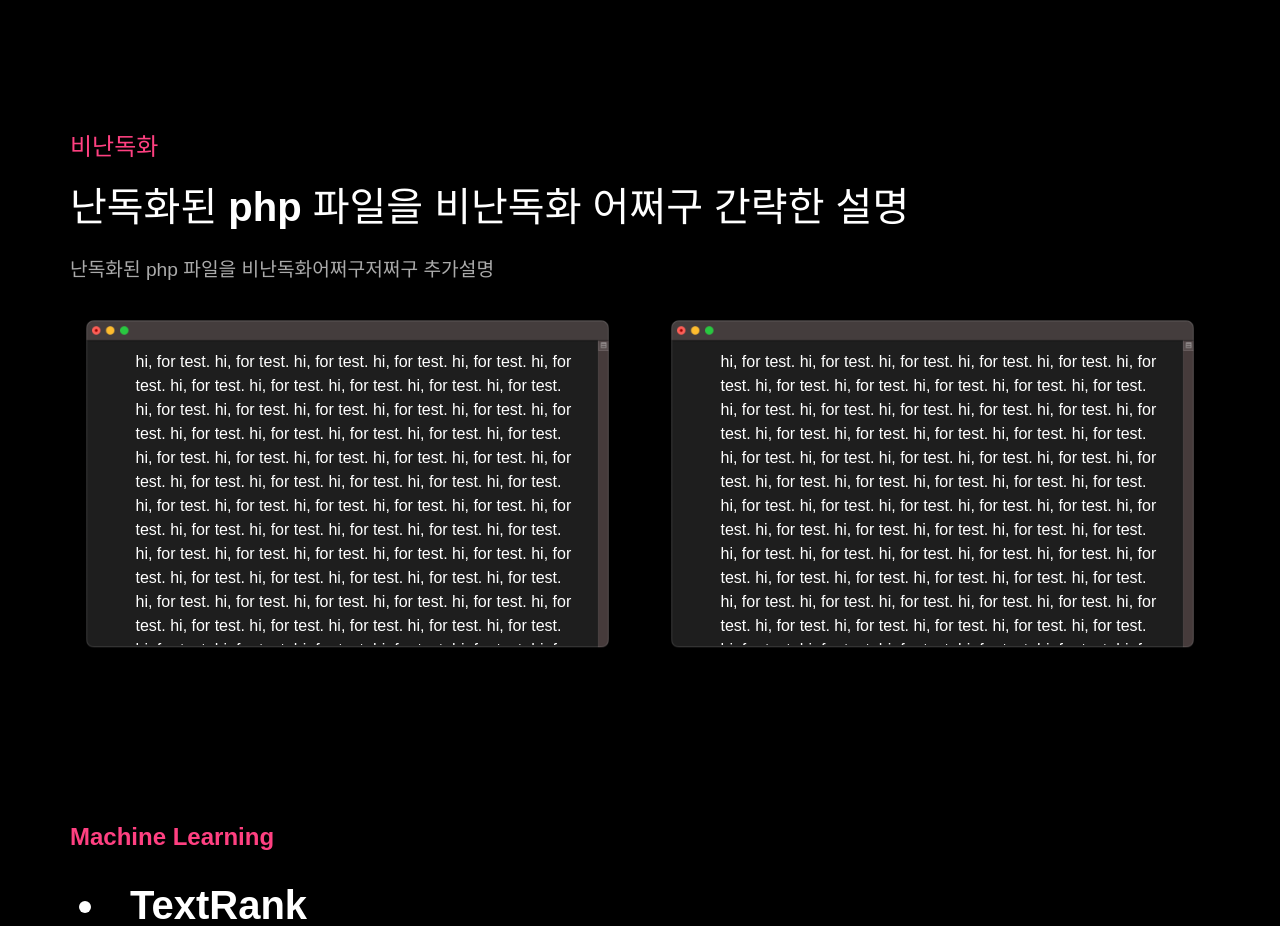
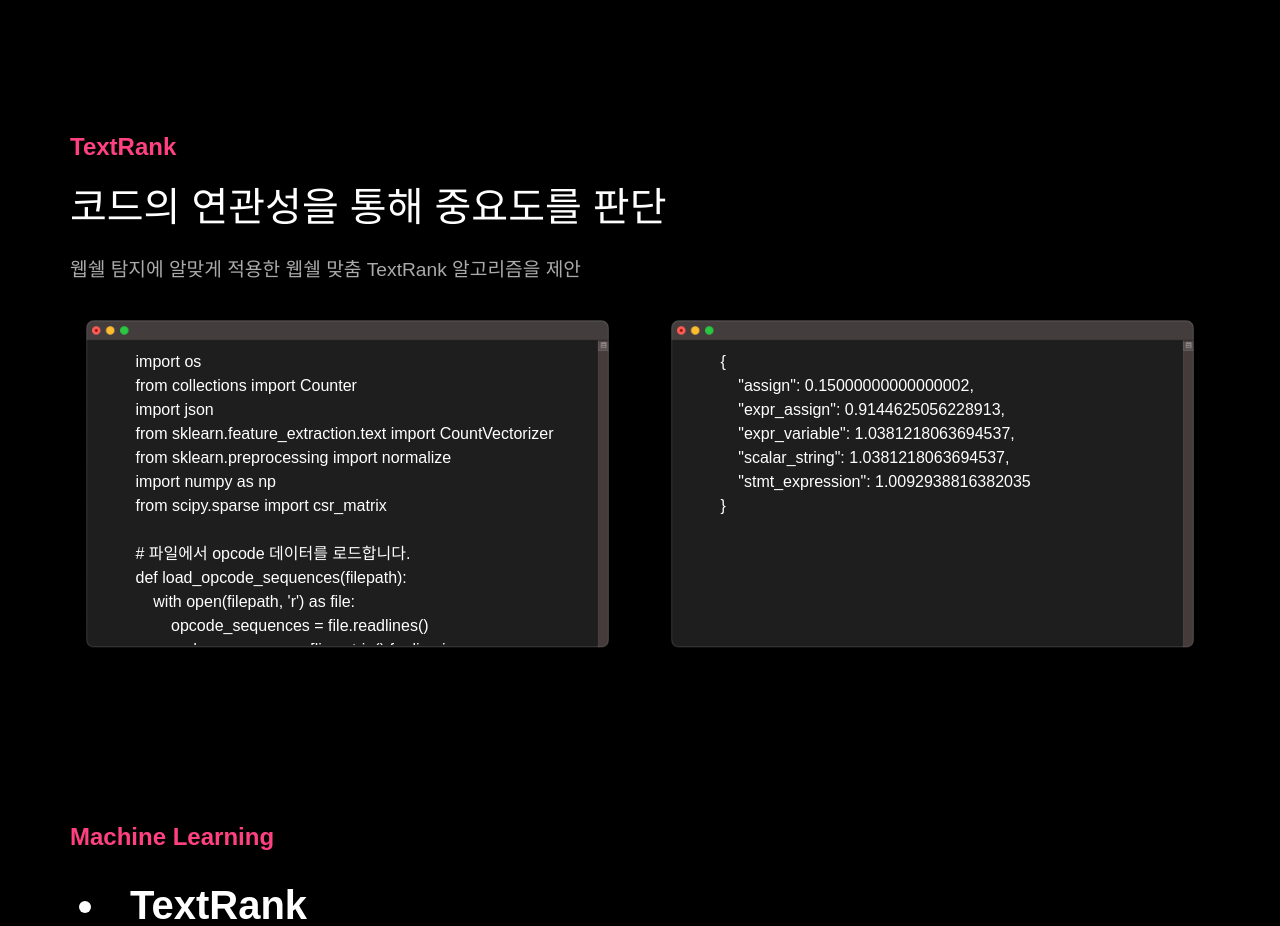
Before and after one commit to PNU-moonjigi/moonjigi-fe, a React (Vite) app: page /process in a window 1280 px wide. Shown: the part 1800-2726 px from the top of the page. Built offline with nearby package versions, Linux system fonts and the light colour scheme.

Commit message:
chore: 과정 페이지의 TextRank 내용 채우기

```diff
--- a/src/page/Process/TextRank.tsx
+++ b/src/page/Process/TextRank.tsx
@@ -5,54 +5,194 @@ const TextRank = () => {
   return (
     <div className={styles.container}>
       <div className={styles.mainSection}>
-        <h2 className={styles.highlight}>비난독화</h2>
+        <h2 className={styles.highlight}>TextRank</h2>
         <h1 className={styles.title}>
-          난독화된 php 파일을 비난독화 어쩌구 간략한 설명
+          코드의 연관성을 통해 중요도를 판단
         </h1>
         <p className={styles.subtitle}>
-          난독화된 php 파일을 비난독화어쩌구저쩌구 추가설명
+          웹쉘 탐지에 알맞게 적용한 웹쉘 맞춤 TextRank 알고리즘을 제안
         </p>
       </div>
       <div className={styles.terminalSection}>
         <ImageWithText>
-          hi, for test. hi, for test. hi, for test. hi, for test. hi, for test.
-          hi, for test. hi, for test. hi, for test. hi, for test. hi, for test.
-          hi, for test. hi, for test. hi, for test. hi, for test. hi, for test.
-          hi, for test. hi, for test. hi, for test. hi, for test. hi, for test.
-          hi, for test. hi, for test. hi, for test. hi, for test. hi, for test.
-          hi, for test. hi, for test. hi, for test. hi, for test. hi, for test.
-          hi, for test. hi, for test. hi, for test. hi, for test. hi, for test.
-          hi, for test. hi, for test. hi, for test. hi, for test. hi, for test.
-          hi, for test. hi, for test. hi, for test. hi, for test. hi, for test.
-          hi, for test. hi, for test. hi, for test. hi, for test. hi, for test.
-          hi, for test. hi, for test. hi, for test. hi, for test. hi, for test.
-          hi, for test. hi, for test. hi, for test. hi, for test. hi, for test.
-          hi, for test. hi, for test. hi, for test. hi, for test. hi, for test.
-          hi, for test. hi, for test. hi, for test. hi, for test. hi, for test.
-          hi, for test. hi, for test. hi, for test. hi, for test. hi, for test.
-          hi, for test. hi, for test. hi, for test. hi, for test. hi, for test.
-          hi, for test. hi, for test. hi, for test. hi, for test. hi, for test.
-          hi, for test. hi, for test. hi, for test. hi, for test. hi, for test.
+          {`import os
+from collections import Counter
+import json
+from sklearn.feature_extraction.text import CountVectorizer
+from sklearn.preprocessing import normalize
+import numpy as np
+from scipy.sparse import csr_matrix
+
+# 파일에서 opcode 데이터를 로드합니다.
+def load_opcode_sequences(filepath):
+    with open(filepath, 'r') as file:
+        opcode_sequences = file.readlines()
+    opcode_sequences = [line.strip() for line in opcode_sequences]
+    return opcode_sequences
+
+# 파일에서 AST 데이터를 로드합니다.
+def load_ast_sequences(filepath):
+    with open(filepath, 'r') as file:
+        ast_sequences = json.load(file)
+    return ast_sequences
+
+# AST 시퀀스에서 nodeType 값을 추출하는 함수입니다.
+def extract_node_types(ast, node_types=None):
+    if node_types is None:
+        node_types = []
+    if isinstance(ast, dict):
+        if 'nodeType' in ast:
+            node_types.append(ast['nodeType'])
+        for key, value in ast.items():
+            extract_node_types(value, node_types)
+    elif isinstance(ast, list):
+        for item in ast:
+            extract_node_types(item, node_types)
+    return node_types
+
+# 빈도수 기반 필터링 함수입니다.
+def frequency_of_use_filtering(seq):
+    total = Counter()
+    for element in seq:
+        counts = Counter(element.split())
+        for item, count in counts.items():
+            total[item] += count
+
+    filtered = []
+    for element in seq:
+        words = element.split()
+        filtered_seq = [word for word in words if total[word] > 10]  # 임계값 조정
+        filtered.append(' '.join(filtered_seq))
+
+    return filtered
+
+def weighted_words_graph(sentences, targets):
+    if not sentences or all(len(s.strip()) == 0 for s in sentences):
+        print("Error: Sentences list is empty or contains only empty strings.")
+        return None, None
+
+    #print(f"Sentences: {sentences}")  # 데이터 확인용 출력
+
+    # CountVectorizer에서 중지어 제거를 하지 않도록 설정
+    cnt = CountVectorizer(stop_words=None)
+
+    try:
+        # 문장에서 단어의 빈도를 카운트합니다.
+        cnt_mat = cnt.fit_transform(sentences)
+    except ValueError as e:
+        print(f"Error during fit_transform: {e}")
+        return None, None
+
+    cnt_mat = normalize(cnt_mat)
+    vocab = cnt.vocabulary_
+
+    # 단어 공출현 그래프 생성
+    words_graph = np.dot(cnt_mat.T, cnt_mat)
+
+    # 특정 단어에 추가 가중치 부여
+    for s in targets:
+        if s in vocab:
+            idx = vocab[s]
+            words_graph[idx, idx] += 0.5
+
+    # 인덱스를 단어로 매핑
+    word_dict = {idx: word for word, idx in vocab.items()}
+
+    return words_graph, word_dict
+
+# 그래프 계산 함수입니다.
+def calculation(graph, damping_factor=0.85):
+    A = graph.copy()
+    matrix_size = A.shape[0]
+
+    for id in range(matrix_size):
+        A[id, id] = 0
+        link_sum = np.sum(A[:, id])
+        if link_sum != 0:
+            A[:, id] /= link_sum
+        A[:, id] *= -damping_factor
+        A[id, id] = 1
+
+    B = (1 - damping_factor) * np.ones(matrix_size)
+
+    ranks = np.linalg.solve(A, B)
+    return {idx: r for idx, r in enumerate(ranks)}
+
+# 여러 파일을 처리하는 함수입니다.
+def process_files(opcode_folder, ast_folder, output_file):
+    # 파일 개수 확인
+    opcode_files = sorted(os.listdir(opcode_folder))
+    ast_files = sorted(os.listdir(ast_folder))
+    print(f"Total Opcode files: {len(opcode_files)}")
+    print(f"Total AST files: {len(ast_files)}")
+
+    result = {}  # 최종 결과를 저장할 딕셔너리
+
+    for opcode_file, ast_file in zip(sorted(os.listdir(opcode_folder)), sorted(os.listdir(ast_folder))):
+        if opcode_file.split('.')[0] == ast_file.split('.')[0]:
+            print(f"Processing {os.path.join(opcode_folder, opcode_file)} and {os.path.join(ast_folder, ast_file)}")
+
+            opcode_sequences = load_opcode_sequences(os.path.join(opcode_folder, opcode_file))
+            ast_sequences = load_ast_sequences(os.path.join(ast_folder, ast_file))
+
+            ast_node_types = extract_node_types(ast_sequences)
+
+            combined_sequences = opcode_sequences + [' '.join(ast_node_types)]
+            filtered_sequences = frequency_of_use_filtering(combined_sequences)
+
+            if not filtered_sequences or all(len(seq.strip()) == 0 for seq in filtered_sequences):
+                print("Warning: Filtered sequences list is empty or only contains empty strings.")
+                continue  # 빈 데이터는 스킵
+
+            sentences = filtered_sequences
+
+            # 단어 빈도에 기반한 타겟 리스트 생성
+            word_freq = Counter(' '.join(sentences).split())
+            targets = [word for word in word_freq.keys() if word_freq[word] > 10]
+
+            # 단어 그래프 생성
+            words_graph, word_dict = weighted_words_graph(sentences, targets)
+
+            if words_graph is None or word_dict is None:
+                print("Warning: words_graph or word_dict is None, skipping this file.")
+                continue  # 빈 그래프는 스킵
+
+            # Sparse matrix로 변환 후 계산
+            try:
+                words_graph_dense = csr_matrix(words_graph).toarray()
+                ranked_words = calculation(words_graph_dense)
+                ranked_words = {word_dict[idx]: score for idx, score in ranked_words.items()}
+
+                # 결과를 JSON 형식으로 저장
+                result[opcode_file.split('.')[0]] = ranked_words
+
+            except ValueError as e:
+                print(f"Error during matrix conversion or calculation: {e}")
+                continue  # 변환 실패 시 스킵
+
+    # 결과를 JSON 파일로 저장
+    with open(output_file, 'w') as json_file:
+        json.dump(result, json_file, indent=4)
+    print(f"Results saved to {output_file}")
+
+# opcode 및 ast 파일들이 저장된 폴더 경로 설정
+opcode_folder = '/root/gradProj/result/webshell_deobfuscated_opcode_normal'  # opcode 파일이 있는 폴더 경로
+ast_folder = '/root/gradProj/result/webshell_deobfuscated_ast_normal'
+
+# 결과를 저장할 JSON 파일 경로
+output_file = 'ranked_words_result.json'
+
+# 파일 처리 실행
+process_files(opcode_folder, ast_folder, output_file)`}
         </ImageWithText>
         <ImageWithText>
-          hi, for test. hi, for test. hi, for test. hi, for test. hi, for test.
-          hi, for test. hi, for test. hi, for test. hi, for test. hi, for test.
-          hi, for test. hi, for test. hi, for test. hi, for test. hi, for test.
-          hi, for test. hi, for test. hi, for test. hi, for test. hi, for test.
-          hi, for test. hi, for test. hi, for test. hi, for test. hi, for test.
-          hi, for test. hi, for test. hi, for test. hi, for test. hi, for test.
-          hi, for test. hi, for test. hi, for test. hi, for test. hi, for test.
-          hi, for test. hi, for test. hi, for test. hi, for test. hi, for test.
-          hi, for test. hi, for test. hi, for test. hi, for test. hi, for test.
-          hi, for test. hi, for test. hi, for test. hi, for test. hi, for test.
-          hi, for test. hi, for test. hi, for test. hi, for test. hi, for test.
-          hi, for test. hi, for test. hi, for test. hi, for test. hi, for test.
-          hi, for test. hi, for test. hi, for test. hi, for test. hi, for test.
-          hi, for test. hi, for test. hi, for test. hi, for test. hi, for test.
-          hi, for test. hi, for test. hi, for test. hi, for test. hi, for test.
-          hi, for test. hi, for test. hi, for test. hi, for test. hi, for test.
-          hi, for test. hi, for test. hi, for test. hi, for test. hi, for test.
-          hi, for test. hi, for test. hi, for test. hi, for test. hi, for test.
+          {`{
+    "assign": 0.15000000000000002,
+    "expr_assign": 0.9144625056228913,
+    "expr_variable": 1.0381218063694537,
+    "scalar_string": 1.0381218063694537,
+    "stmt_expression": 1.0092938816382035
+}`}
         </ImageWithText>
       </div>
     </div>
```
